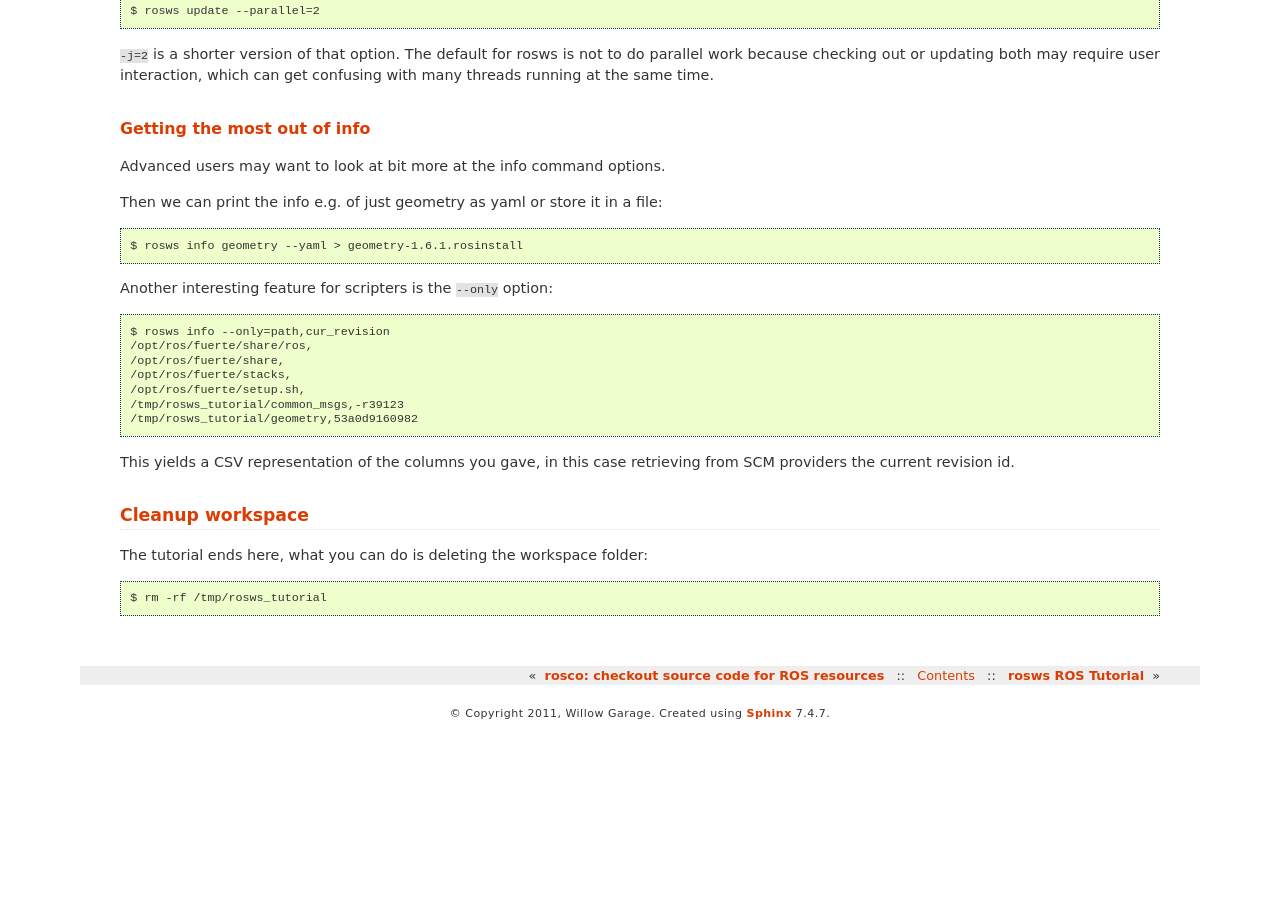
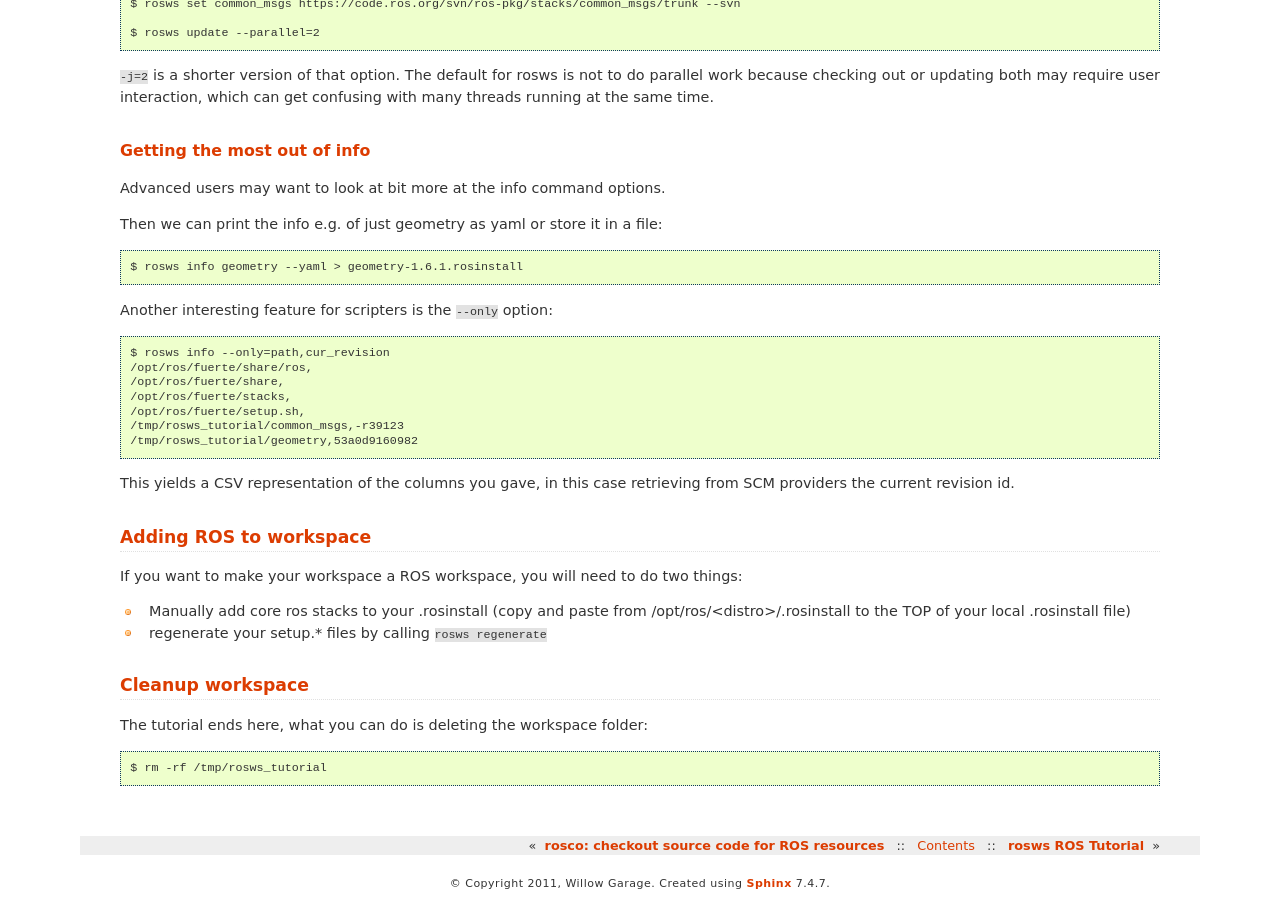
Before and after one commit to vcstools/rosinstall, a Sphinx documentation site: the page built from doc/rosws_tutorial.rst, in a window 1280 px wide and 900 px high, scrolled down 6763 px. Built offline with Sphinx 7.4.7, drawn with Linux system fonts in a browser that asks for light colours; before the commit the page ends 7493 px from its top, so only the background shows below that; some of the changed text lies outside the part shown.

Commit message:
more ROS help

```diff
--- a/doc/rosws_tutorial.rst
+++ b/doc/rosws_tutorial.rst
@@ -441,6 +441,13 @@
 This yields a CSV representation of the columns you gave, in this case
 retrieving from SCM providers the current revision id.
 
+Adding ROS to workspace
+-----------------------
+
+If you want to make your workspace a ROS workspace, you will need to do two things:
+
+* Manually add core ros stacks to your .rosinstall (copy and paste from /opt/ros/<distro>/.rosinstall to the TOP of your local .rosinstall file)
+* regenerate your setup.* files by calling ``rosws regenerate``
 
 Cleanup workspace
 -----------------
```
